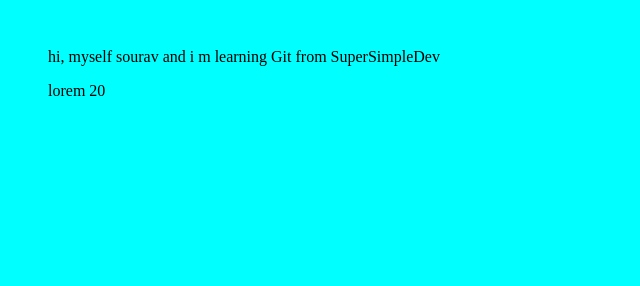
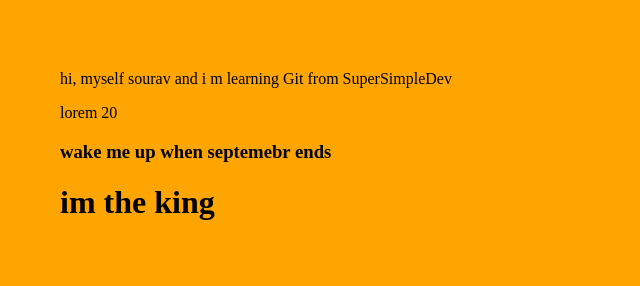
Before and after one commit to Sourav-baruah/test2, a plain HTML site: page index.html in a window 1280 px wide. Shown: the whole page, without its empty margins (0-640 px from the left). Drawn offline with Linux system fonts and the light colour scheme.

Commit message:
version 4

```diff
--- a/index.css
+++ b/index.css
@@ -1,4 +1,5 @@
 body{
-  padding: 40px;
-  background-color: cyan;
+  padding: 40px 30px;
+  background-color: orange;
+  margin : 30px;
 }
--- a/index.html
+++ b/index.html
@@ -11,5 +11,7 @@
   <p>
     lorem 20
   </p>
+  <h3>wake me up when septemebr ends</h3>
+  <h1>im the king</h1>
 </body>
 </html>
```
